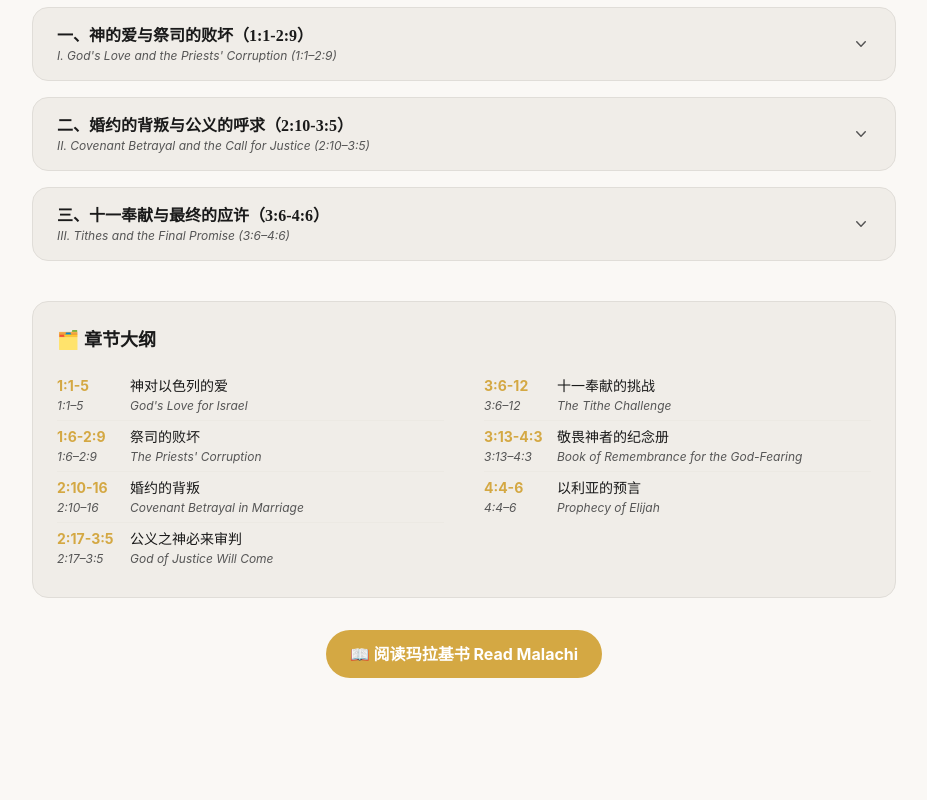
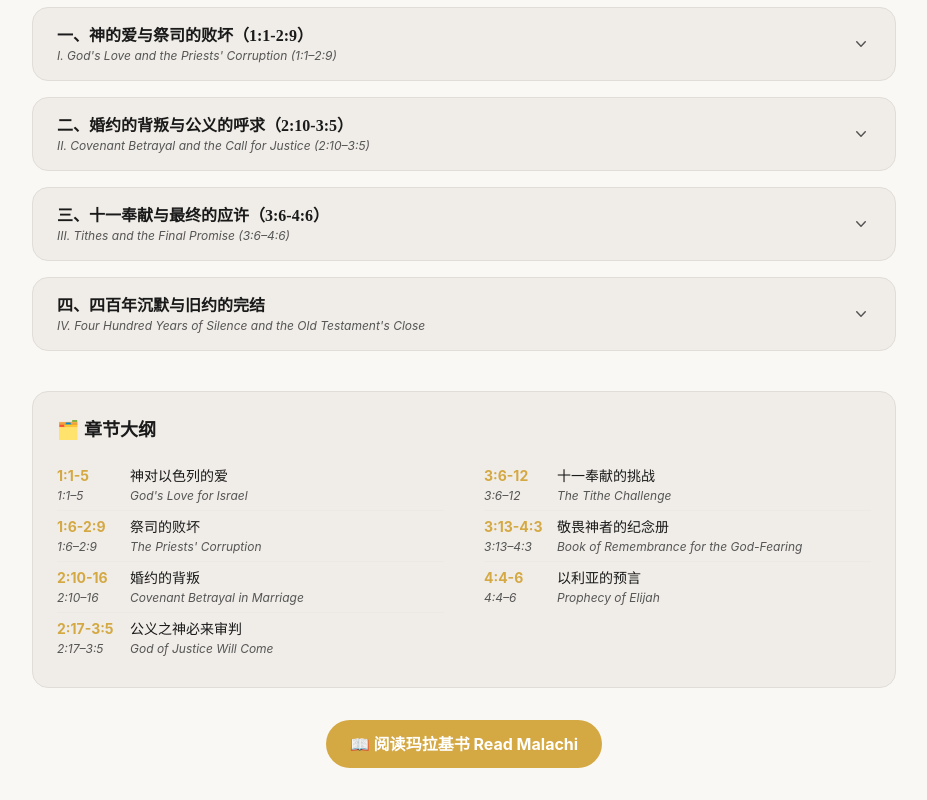
Before and after one commit to dryanlab/gospel-toolkit, a Next.js app in the folder web/: page /old-testament/minor-prophets/malachi in a window 1280 px wide. Shown: the part 956-1756 px from the top of the page, without its empty margins (304-1231 px from the left). Before the commit the page ends 1666 px from the top, so only its background shows below. Built offline with nearby package versions, Linux system fonts and the light colour scheme.

Commit message:
feat: expand guides - nahum, habakkuk, malachi

```diff
--- a/web/src/app/old-testament/minor-prophets/habakkuk/client.tsx
+++ b/web/src/app/old-testament/minor-prophets/habakkuk/client.tsx
@@ -62,6 +62,24 @@ The book's climax is the final three verses — Habakkuk's declaration of faith:
 
 This is one of Scripture's greatest declarations of faith. Fig trees not blossoming, no grapes, no olives, no sheep, no cattle — materially nothing. "Yet" — this single conjunction carries the book's entire message. Circumstances unchanged, questions unanswered, yet the prophet's heart has moved from questioning to worship. This is faith: not praising because circumstances are good, but praising though circumstances are terrible.`,
   },
+  {
+    title_zh: `四、"义人因信得生"：哈巴谷与宗教改革`,
+    title_en: `IV. "The Just Shall Live by Faith": Habakkuk and the Reformation`,
+    content_zh: `哈巴谷书2:4——"义人因信得生"——是整个基督教历史上最具影响力的旧约经文之一。保罗在罗马书1:17、加拉太书3:11引用此节，希伯来书10:38也引用此节，赋予了这七个字以新约神学的核心地位。
+
+马丁路德读到罗马书1:17对哈巴谷2:4的引用时，经历了属灵的突破——"义人因信得生"意味着人在神面前的义不是靠行为挣来的，而是因信得着的。这一洞见点燃了十六世纪的宗教改革，改变了整个西方的历史轨迹。一句来自小先知书的经文，借着保罗，借着路德，塑造了现代文明。
+
+但哈巴谷的原初语境不可忽视：他是在问"神啊，你在哪里？你为什么沉默？"的处境下得到这个答案的。"义人因信得生"不只是称义的方式，更是苦难中持守的方式——当神的作为让人困惑，当公义看来迟迟不来，义人靠的是对那位不可见之神的信心，而不是眼前可见的证据。
+
+这种"在黑暗中的信心"是哈巴谷书最宝贵的礼物。宗教改革拯救了称义教义，哈巴谷书则进一步教导我们：这信心不是在顺境中的理论，而是在苦难中的锚。"然而，我要因耶和华欢欣"（3:18）——这是基督徒最深处的信仰告白。`,
+    content_en: `Habakkuk 2:4 — "the just shall live by his faith" — is one of the most influential Old Testament verses in all of Christian history. Paul quotes it in Romans 1:17 and Galatians 3:11; Hebrews 10:38 also cites it, giving these few words a central place in New Testament theology.
+
+When Martin Luther read Romans 1:17's quotation of Habakkuk 2:4, he experienced a spiritual breakthrough: "the just shall live by faith" means that a person's righteousness before God is not earned by works but received through faith. This insight ignited the sixteenth-century Reformation, altering the entire trajectory of Western history. A single verse from a Minor Prophet, through Paul and through Luther, shaped modern civilization.
+
+But Habakkuk's original context must not be overlooked: he received this answer while asking "God, where are you? Why are you silent?" "The just shall live by faith" is not only the means of justification but the means of persevering in suffering — when God's ways are perplexing and justice seems long delayed, the righteous live by faith in the unseen God rather than visible evidence.
+
+This "faith in the dark" is Habakkuk's most precious gift. The Reformation rescued the doctrine of justification; Habakkuk further teaches us that this faith is not a fair-weather theory but an anchor in suffering. "Yet I will rejoice in the LORD" (3:18) — this is the Christian's deepest confession of faith.`,
+  },
 ];
 
 const overview = {
--- a/web/src/app/old-testament/minor-prophets/malachi/client.tsx
+++ b/web/src/app/old-testament/minor-prophets/malachi/client.tsx
@@ -54,6 +54,24 @@ Chapter 3:16 paints a beautiful picture of God-fearing people — "Then they tha
 
 The Old Testament ends with its final two verses — prophesying Elijah's coming before "the great and dreadful day of the LORD" (4:5). Jesus identified this as John the Baptist (Matt 11:14). The Old Testament's last voice points to the New Testament's first voice — John the Baptist crying in the wilderness.`,
   },
+  {
+    title_zh: `四、四百年沉默与旧约的完结`,
+    title_en: `IV. Four Hundred Years of Silence and the Old Testament's Close`,
+    content_zh: `玛拉基书不仅是旧约最后一卷书，也是旧约最后的声音。书末以"以利亚"的预言结束："我差以利亚先知在耶和华大而可畏之日未到以前、预先来到你们这里"（4:5）。然后是四百年的沉默——没有先知，没有新的启示，没有天使显现。
+
+这四百年（约公元前430年到公元前4年施洗约翰出现）在神学上被称为"两约之间"。圣经没有记载这段时期，但不是什么都没发生——正是在这段时间里，希腊化运动席卷中东，马加比家族带领犹太人反抗塞流古帝国，罗马帝国崛起……神在历史的幕后为弥赛亚的到来准备舞台。
+
+当施洗约翰终于在旷野呼喊"天国近了，你们应当悔改！"（太3:2），他就是玛拉基所预言的以利亚，旧约最后的声音由此得到回应。玛拉基书以"咒诅"结尾——"恐怕我来用咒诅击打这地"（4:6）——这是旧约对人类罪性最后的提醒。而新约的第一句话——"亚伯拉罕的后裔、大卫的子孙耶稣基督的家谱"（太1:1）——正是神对这咒诅的回答：弥赛亚来了，借着祂，咒诅被逆转，祝福临到万族。
+
+玛拉基书是旧约的终曲，也是新约序幕的最后一幕。整本旧约以"等待"结束，整本新约以"应验"开始。神的故事没有结束，只是进入了最高潮。`,
+    content_en: `Malachi is not only the Old Testament's last book but its final voice. It ends with the Elijah prophecy: "Behold, I will send you Elijah the prophet before the coming of the great and dreadful day of the LORD" (4:5, KJV). Then four hundred years of silence — no prophets, no new revelation, no angelic appearances.
+
+These four hundred years (c. 430 BC to the appearance of John the Baptist c. 4 BC) are theologically called the "intertestamental period." The Bible does not record this era, but it was not without event: Hellenization swept the Middle East, the Maccabees led the Jews against the Seleucid Empire, Rome rose to power — God behind history's curtain was preparing the stage for the Messiah's arrival.
+
+When John the Baptist finally cried in the wilderness, "Repent ye: for the kingdom of heaven is at hand" (Matt 3:2, KJV), he was the Elijah Malachi had prophesied, and the Old Testament's final voice received its answer. Malachi ends with "curse" — "lest I come and smite the earth with a curse" (4:6, KJV) — humanity's sin's last warning in the Old Testament. And the New Testament's first sentence — "The book of the generation of Jesus Christ, the son of David, the son of Abraham" (Matt 1:1, KJV) — is God's answer to that curse: the Messiah has come, and through Him the curse is reversed, blessing flowing to all nations.
+
+Malachi is the Old Testament's finale and the New Testament prologue's final act. The entire Old Testament ends with "waiting"; the entire New Testament begins with "fulfillment." God's story has not ended — it has entered its greatest climax.`,
+  },
 ];
 
 const overview = {
```
